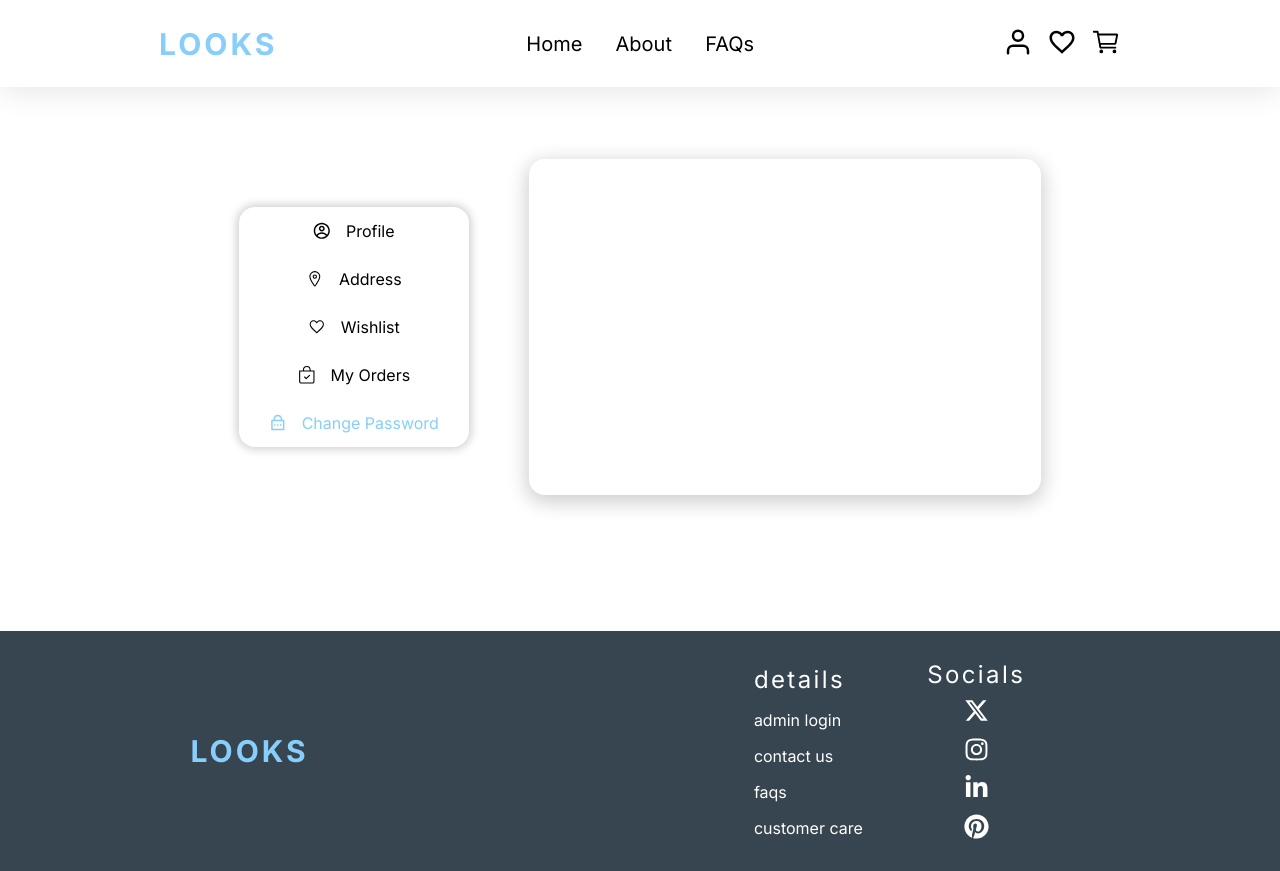
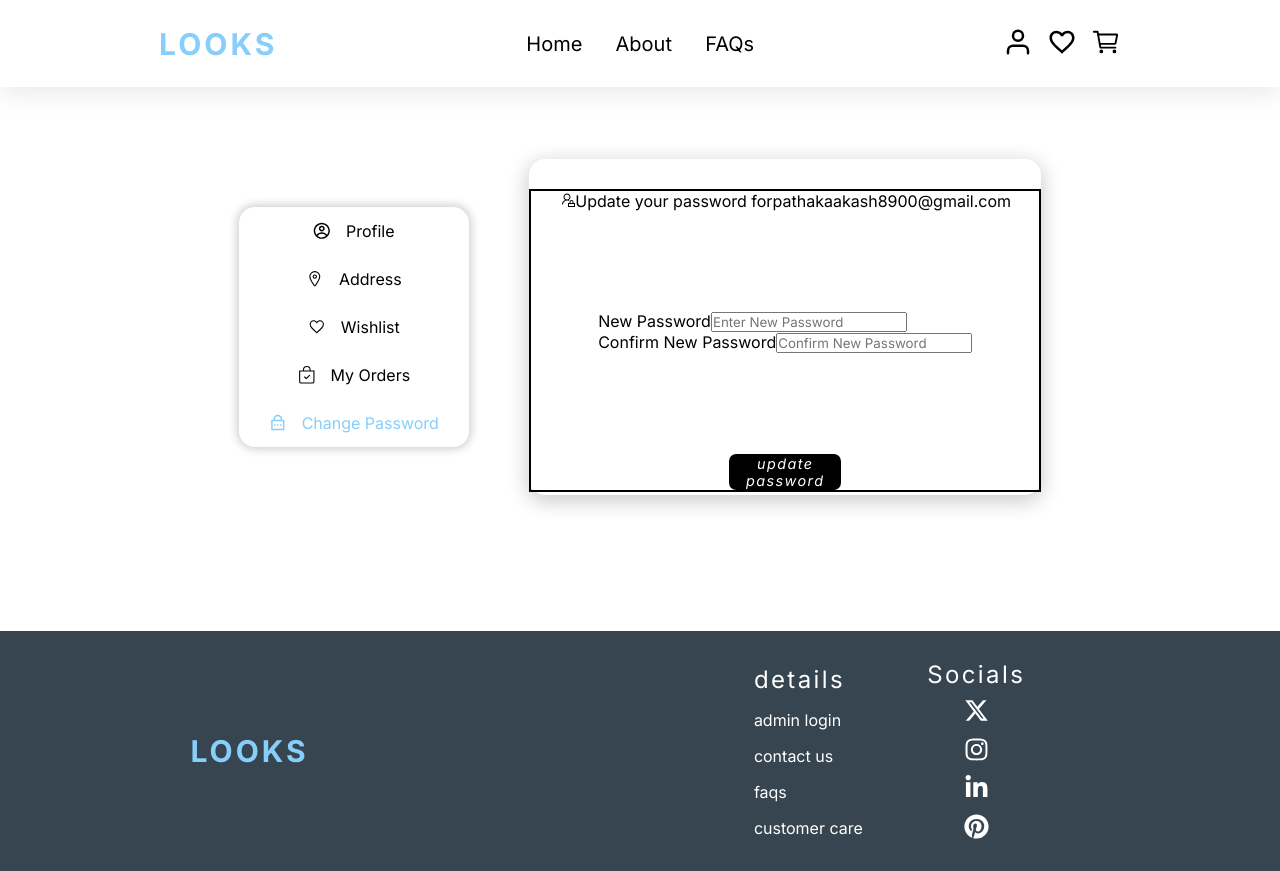
Before and after one commit to PATHAKAAKASH19/LOOKS, a React (Vite) app in the folder frontend/: page /user/changePassword in a window 1280 px wide. Built offline with nearby package versions, Linux system fonts and the light colour scheme.

Commit message:
worked on user dashboard

```diff
--- a/frontend/src/App.jsx
+++ b/frontend/src/App.jsx
@@ -3,7 +3,7 @@ import Footer from "./components/footer/Footer";
 import Header from "./components/header/Header";
 import { Outlet } from "react-router-dom";
 
-import { AuthContextProvider } from "./context/userContext.jsx";
+import { AuthContextProvider } from "./context/authContext.jsx";
 
 export default function App() {
   return (
--- a/frontend/src/components/filterComponent/FilterComponent.jsx
+++ b/frontend/src/components/filterComponent/FilterComponent.jsx
@@ -4,7 +4,7 @@ import Title from "../ui/title/Title";
 import InputBox from "../ui/inputBox/InputBox";
 import { useFetcher, useParams } from "react-router-dom";
 
-export default function FilterComponent({ searchParams, setSearchParams }) {
+export default function FilterComponent({ setSearchParams }) {
   const topWearObj = {
     sizes: ["S", "M", "L", "XL", "XXL"],
     material: ["cotton", "cotton blend", "polyester", "linen"],
@@ -52,7 +52,7 @@ export default function FilterComponent({ searchParams, setSearchParams }) {
 
   const bottomWearValue = ["trouser", "jeans", "joggers", "shorts"];
   const [filterProperties, setFilterProperties] = useState(topWearObj);
-  const [filter, setFilter] = useState(null);
+  const [filter, setFilter] = useState({});
   const { category } = useParams();
 
   useEffect(() => {
@@ -82,7 +82,7 @@ export default function FilterComponent({ searchParams, setSearchParams }) {
   };
 
   useEffect(() => {
-    if (filter !== null) {
+    if (Object.keys(filter).length !== 0) {
       const params = new URLSearchParams();
       for (const [key, values] of Object.entries(filter)) {
         values.length > 0
--- a/frontend/src/components/user/changePassword/ChangePassword.jsx
+++ b/frontend/src/components/user/changePassword/ChangePassword.jsx
@@ -1,11 +1,127 @@
-import React from 'react'
-import Container from '../../ui/container/Container'
+import React, { useState } from "react";
+import Container from "../../ui/container/Container";
+import InputBox from "../../ui/inputBox/InputBox";
+import { LiaUserLockSolid } from "react-icons/lia";
+import { Toaster, toast } from "react-hot-toast";
+import { validatePassword } from "../../../utils/validate";
 
 export default function ChangePassword() {
+  const [password, setPassword] = useState({
+    newPassword: "",
+    confirmNewPassword: "",
+  });
+
+  const handlePassword = (e) => {
+    setPassword((prev) => ({ ...prev, [e.targert.name]: e.target.value }));
+  };
+
+  const [error, setError] = useState({
+    password1: "",
+    password2: "",
+  });
+
+  const handleValidation = (isPassword1Valid, isPassword2Valid) => {
+    if (isPassword1Valid === false) {
+      setError((prev) => {
+        return {
+          ...prev,
+          password1: "Password: ≥8 chars, A-Z, a-z, 0-9, & !@#$%^&*.",
+        };
+      });
+    }
+
+    if (isPassword2Valid === false) {
+      setError((prev) => {
+        return {
+          ...prev,
+          password2: "Password: ≥8 chars, A-Z, a-z, 0-9, & !@#$%^&*.",
+        };
+      });
+    }
+  };
+
+  const clearState = () => {
+    setPassword({
+      newPassword: "",
+      confirmNewPassword: "",
+    });
+  };
+
+  const updatePassword = async (e) => {
+    e.preventDefault();
+    try {
+      const isPassword1Valid = validatePassword(password.newPassword);
+      const isPassword2Valid = validatePassword(password.confirmNewPassword);
+
+      if (isPassword1Valid && isPassword2Valid) {
+        if (password.newPassword === password.confirmNewPassword) {
+          const res = await fetch(`https://localhost:3000/api/auth/password`, {
+            method: "POST",
+            headers: {
+              "Content-Type": "application/json",
+            },
+            body: JSON.stringify(object),
+          });
+
+          if (res.status === 200) {
+            clearState();
+            toast.success("password updated succefully");
+          }
+        } else {
+          clearState();
+          toast.error("both password should be same");
+        }
+      } else {
+        clearState();
+        handleValidation(isPassword1Valid, isPassword2Valid);
+      }
+    } catch (error) {}
+  };
+
   return (
-    <Container className="user-profile-box">
+    <Container className="user-profile-box password-con">
+      <Toaster></Toaster>
+      <form onSubmit={updatePassword} className="password-form-box">
+        <Container className="password-form-title">
+          <LiaUserLockSolid />
+          <label>Update your password for</label>
+          <label>pathakaakash8900@gmail.com</label>
+        </Container>
 
-      <form></form>
+       <Container>
+       <Container className="password-form">
+          <label htmlFor="newPassword">New Password</label>
+          <InputBox
+            type="text"
+            id="newPassword"
+            name="newPassword"
+            value={password.newPassword}
+            onChange={handlePassword}
+            placeholder="Enter New Password"
+          />
+
+          <label>{error.password1}</label>
+        </Container>
+
+        <Container>
+          <label htmlFor="confirmNewPassword">Confirm New Password</label>
+          <InputBox
+            type="text"
+            id="confirmNewPassword"
+            name="confirmNewPassword"
+            value={password.confirmNewPassword}
+            onChange={handlePassword}
+            placeholder="Confirm New Password"
+          />
+          <label>{error.password2}</label>
+        </Container>
+       </Container>
+
+
+
+          <button type="submit">update password</button>
+
+      </form>
     </Container>
-  )
+  );
 }
--- a/frontend/src/context/userContext.jsx
+++ b/frontend/src/context/authContext.jsx
@@ -4,9 +4,10 @@ const AuthContext = createContext();
 
 export const AuthContextProvider = ({ children }) => {
   const [accessToken, setAccessToken] = useState("");
+  const [userId, setUserID] = useState("")
 
   return (
-    <AuthContext.Provider value={{ accessToken, setAccessToken }}>
+    <AuthContext.Provider value={{ accessToken, setAccessToken, setUserID, userId }}>
       {children}
     </AuthContext.Provider>
   );
--- a/frontend/src/index.css
+++ b/frontend/src/index.css
@@ -1463,3 +1463,22 @@ form button {
     color: white;
     text-align: center;
 }
+
+.password-con form{
+   display: flex;
+   flex-direction:column;
+   justify-content: space-between;
+   align-items: center;
+   border: 2px solid ;
+}
+
+.password-con form title {
+    height: 20%;
+    display: flex;
+    flex-direction: column;
+    border: 2px solid ;
+}
+
+.password-form {
+
+}
--- a/frontend/src/pages/productListPage/ProductListPage.jsx
+++ b/frontend/src/pages/productListPage/ProductListPage.jsx
@@ -71,14 +71,6 @@ export default function ProductListPage() {
     fetchProductsImage();
   }, [searchParams, categoryId]);
 
-  useEffect(() => {
-    window.addEventListener("popstate", (event) => {
-      console.log("Location changed:", window.location.href);
-      console.log("State object:", event.state);
-    });
-    console.log("Navigated to:", window.location);
-  }, []);
-
   return (
     <Container className="productList">
       <FilterComponent
--- a/frontend/src/pages/productPage/ProductPage.jsx
+++ b/frontend/src/pages/productPage/ProductPage.jsx
@@ -7,14 +7,14 @@ import Title from "../../components/ui/title/Title";
 import createSlug from "../../utils/createSlug";
 import slugToStr from "../../utils/slugToStr";
 import ProductListCard from "../../components/productListCard/ProductListCard";
-import { useAuth } from "../../context/userContext";
+import { useAuth } from "../../context/authContext.jsx";
 import { Toaster, toast } from "react-hot-toast";
 
 export default function ProductPage() {
   const { productName } = useParams() || "";
   const navigate = useNavigate();
 
-  const { accessToken, setAccessToken } = useAuth();
+  const { accessToken, setAccessToken, userId } = useAuth();
 
   useEffect(() => {
     window.scrollTo(0, 0);
@@ -47,13 +47,13 @@ export default function ProductPage() {
       const data = await res.json();
 
       if (res.status === 401) {
-        navigate(`../../account/login`);
+        navigate(`/account/login`);
       } else {
         setAccessToken(data.accessToken);
       }
     } catch (error) {
       console.error("Error in token generation", error);
-      navigate(`../../account/login`);
+      navigate(`/account/login`);
     }
   };
 
@@ -70,14 +70,19 @@ export default function ProductPage() {
         productId: product._id,
         quantity: 1,
         size: size,
+        userId: userId
       }),
     });
   };
 
   const addItemToCart = async () => {
+    console.log("aaka1")
     try {
+      console.log("aaka2")
       if (!accessToken) {
+        console.log("aaka3")
         await getAccessToken();
+        console.log("aad")
       }
 
       const res = await submitAddToCart();
@@ -121,17 +126,17 @@ export default function ProductPage() {
       try {
         if (productName) {
           const name = slugToStr(productName);
-          console.log(name);
+
           const res = await fetch(
             `http://localhost:3000/api/product?name=${name}`
           );
 
           const productData = await res.json();
-          console.log(productData);
+
           if (productData) {
             setSrcAttribute(productData[0].productImgUrls[0]);
             setProduct(productData[0]);
-            console.log(productData);
+
             setCategoryId(productData[0].categoryId);
           }
         }
@@ -232,11 +237,11 @@ export default function ProductPage() {
 
             <Container className="button-box">
               <Button title="size Chat" className="button1" />
-              <Button
-                title="Add to Cart"
+              <button
+                type="button"
                 className="button2"
                 onClick={addItemToCart}
-              />
+              >Add to Cart</button>
             </Container>
           </Container>
         </Container>
--- /dev/null
+++ b/frontend/src/utils/validate.js
@@ -0,0 +1,19 @@
+
+
+export const validatePassword = (password) => {
+  const passwordRegex =
+    /^(?=.*[A-Za-z])(?=.*\d)(?=.*[@$!%*?&])[A-Za-z\d@$!%*?&]{8,}$/;
+
+  const validatePassword = passwordRegex.test(password);
+
+  return validatePassword
+};
+
+export const validateEmail = (email) => {
+  const emailRegex = /^[^\s@]+@[^\s@]+\.[^\s@]+$/;
+  const validateEmail = emailRegex.test(email);
+
+
+    return validateEmail
+
+};
```
Also changed, not shown: frontend/src/pages/authPage/Auth.jsx (+11 -23 lines).
